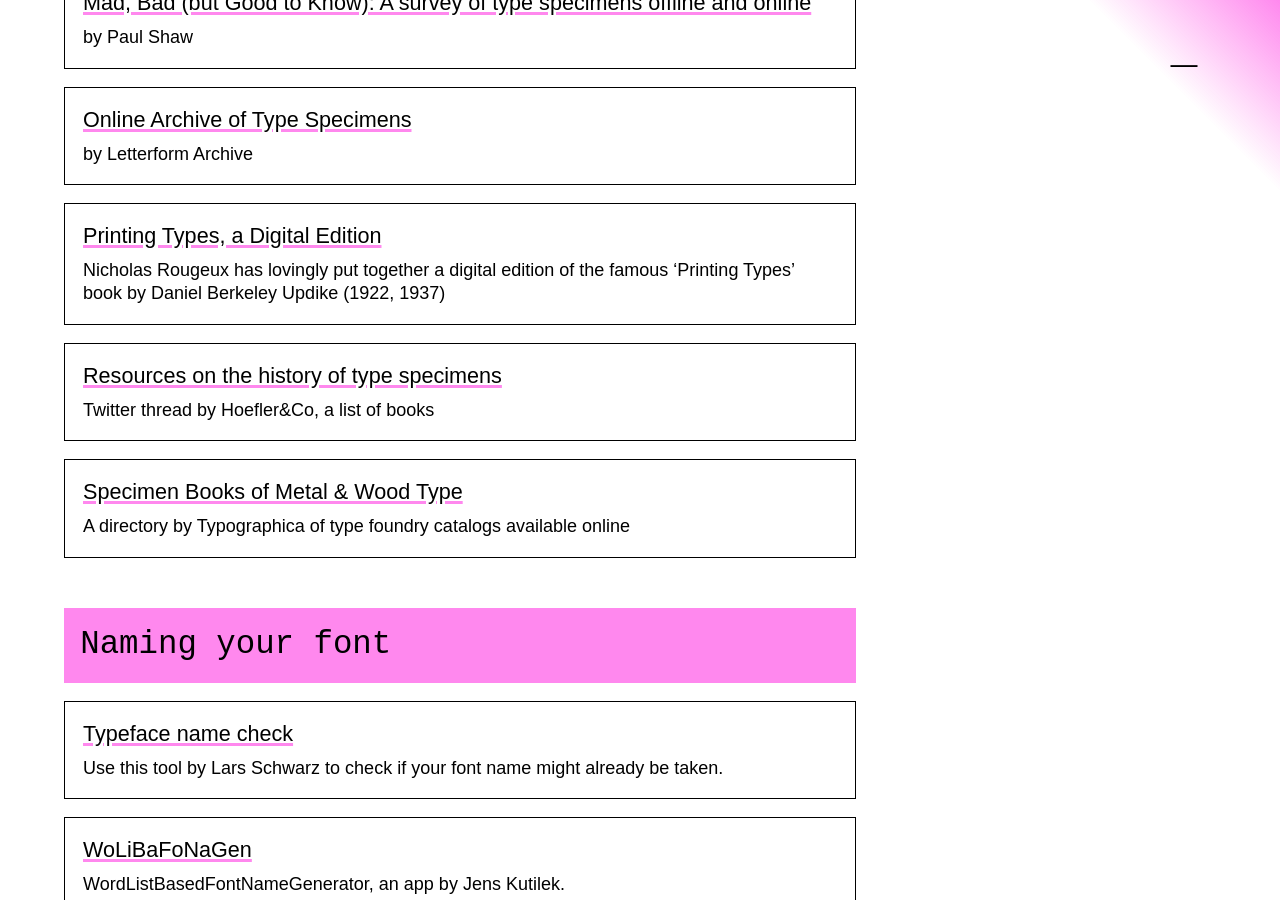
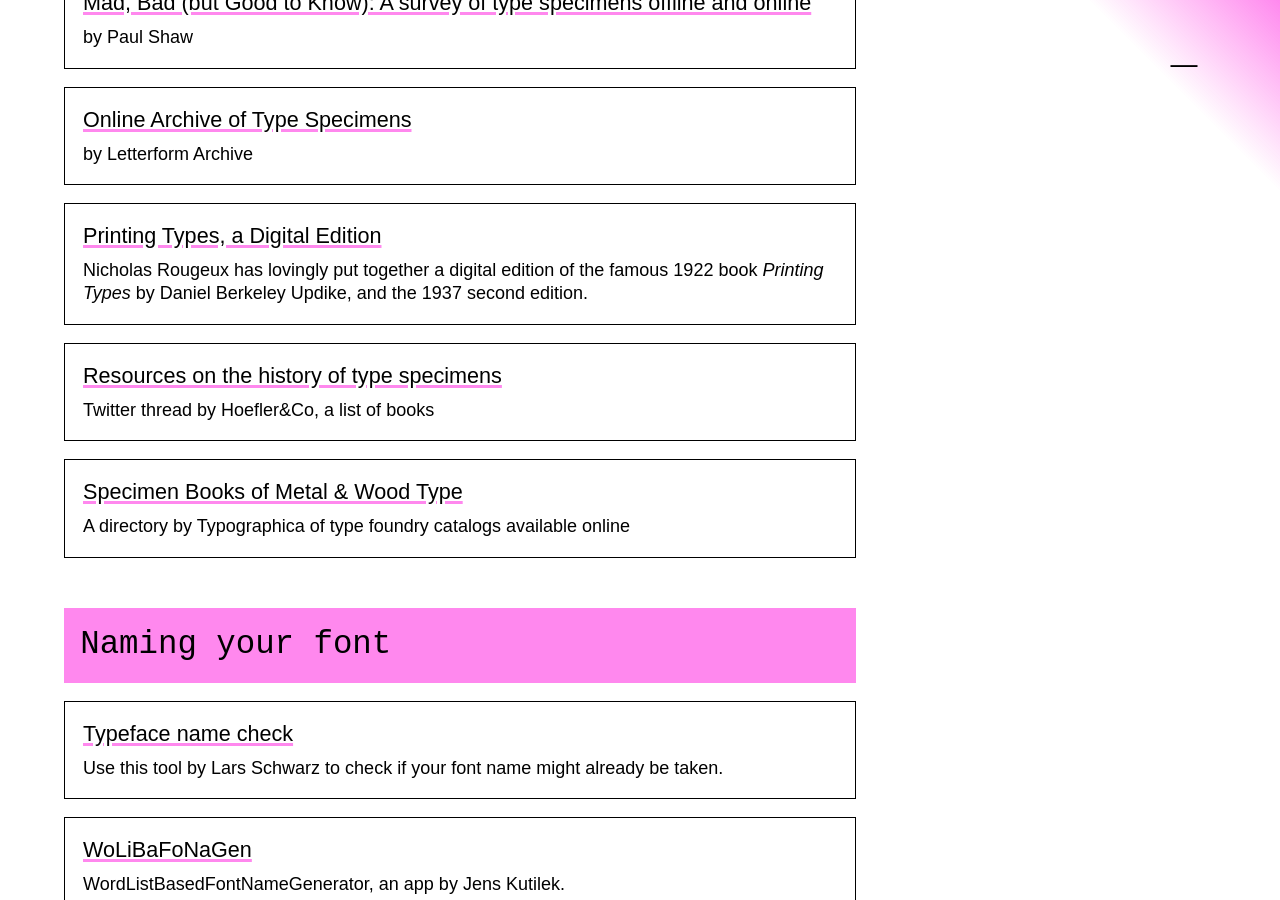
Before and after one commit to justinpenner/type-design-resources, a Jekyll site: the page built from index.md, in a window 1280 px wide and 900 px high, scrolled down 36155 px. Built offline with Jekyll 4.4.1, drawn with Linux system fonts in a browser that asks for light colours; some web fonts are replaced.

Commit message:
Update data.yaml

```diff
--- a/_data/data.yaml
+++ b/_data/data.yaml
@@ -1019,7 +1019,7 @@
           description: Twitter thread by Hoefler&Co, a list of books
         - name: Printing Types, a Digital Edition
           url: https://www.c82.net/printing-types/
-          description: Nicholas Rougeux has lovingly put together a digital edition of the famous 'Printing Types' book by Daniel Berkeley Updike (1922, 1937)
+          description: Nicholas Rougeux has lovingly put together a digital edition of the famous 1922 book *Printing Types* by Daniel Berkeley Updike, and the 1937 second edition.
   - name: Naming your font
     items:
     - name: Typeface name check
```
